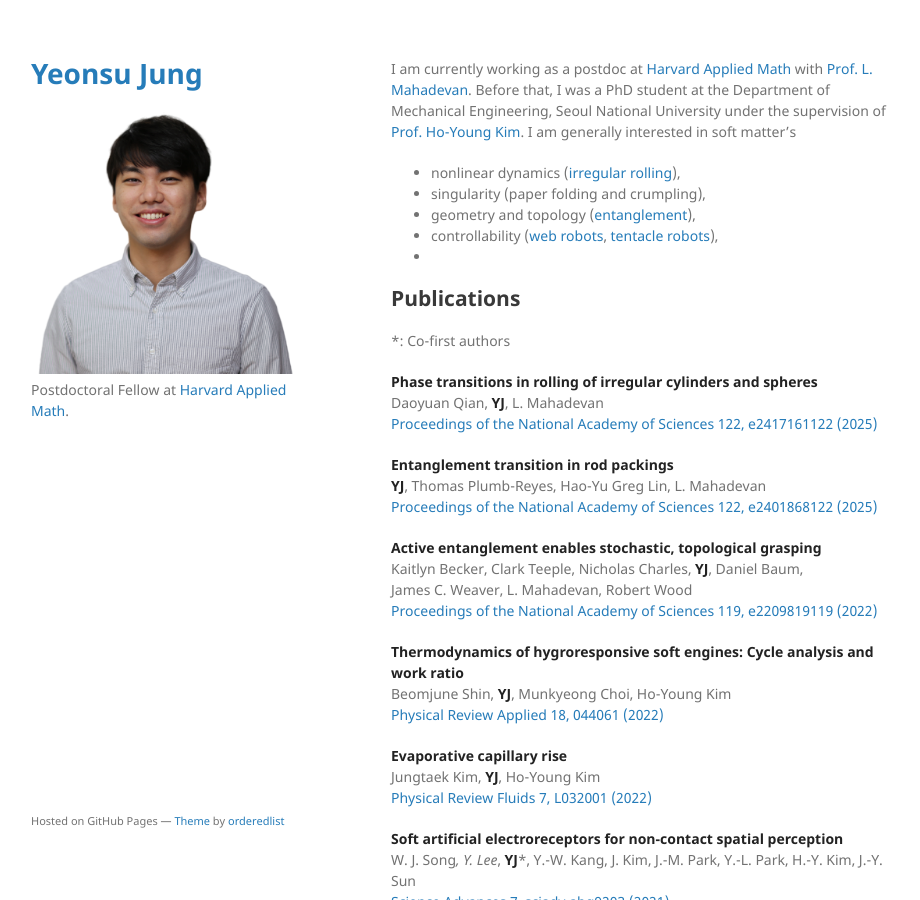
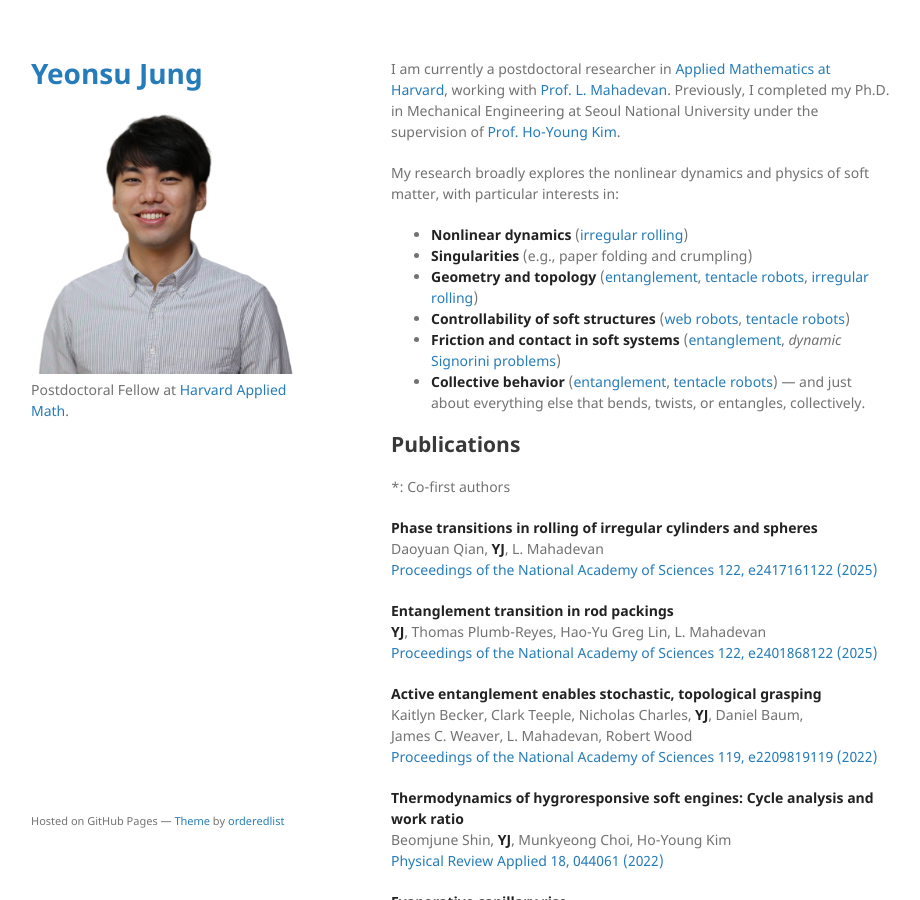
Before and after one commit to yeonsu-jung/website_pages-themes-minimal-c27a30c, a Jekyll site: the page built from index.md, in a window 1280 px wide and 900 px high. Shown: the whole window, without its empty margins (179-1099 px from the left). Built offline with Jekyll 4.4.1, drawn with Linux system fonts in a browser that asks for light colours.

Commit message:
Update index.md

```diff
--- a/index.md
+++ b/index.md
@@ -2,12 +2,17 @@
 layout: default
 ---
 
-I am currently working as a postdoc at [Harvard Applied Math](https://seas.harvard.edu/applied-mathematics) with [Prof. L. Mahadevan](https://softmath.seas.harvard.edu/). Before that, I was a PhD student at the Department of Mechanical Engineering, Seoul National University under the supervision of [Prof. Ho-Young Kim](https://fluids.snu.ac.kr/). I am generally interested in soft matter's
-- nonlinear dynamics ([irregular rolling](https://www.pnas.org/doi/10.1073/pnas.2417161122)),
-- singularity (paper folding and crumpling),
-- geometry and topology ([entanglement](https://www.pnas.org/doi/10.1073/pnas.2401868122)),
-- controllability ([web robots](https://www.science.org/doi/10.1126/scirobotics.aaz5405), [tentacle robots](https://www.pnas.org/doi/10.1073/pnas.2209819119)),
--
+I am currently a postdoctoral researcher in [Applied Mathematics at Harvard](https://seas.harvard.edu/applied-mathematics), working with [Prof. L. Mahadevan](https://softmath.seas.harvard.edu/). Previously, I completed my Ph.D. in Mechanical Engineering at Seoul National University under the supervision of [Prof. Ho-Young Kim](https://fluids.snu.ac.kr/).
+
+My research broadly explores the nonlinear dynamics and physics of soft matter, with particular interests in:
+- **Nonlinear dynamics** ([irregular rolling](https://www.pnas.org/doi/10.1073/pnas.2417161122))
+- **Singularities** (e.g., paper folding and crumpling)
+- **Geometry and topology** ([entanglement](https://www.pnas.org/doi/10.1073/pnas.2401868122), [tentacle robots](https://www.pnas.org/doi/10.1073/pnas.2209819119), [irregular rolling](https://www.pnas.org/doi/10.1073/pnas.2417161122))
+- **Controllability of soft structures** ([web robots](https://www.science.org/doi/10.1126/scirobotics.aaz5405), [tentacle robots](https://www.pnas.org/doi/10.1073/pnas.2209819119))
+- **Friction and contact in soft systems** ([entanglement](https://www.pnas.org/doi/10.1073/pnas.2401868122), *dynamic* [Signorini problems](https://en.wikipedia.org/wiki/Signorini_problem))
+- **Collective behavior** ([entanglement](https://www.pnas.org/doi/10.1073/pnas.2401868122), [tentacle robots](https://www.pnas.org/doi/10.1073/pnas.2209819119))
+— and just about everything else that bends, twists, or entangles, collectively.
+
 
 <!-- [Research statement](./research-statement.html) -->
 
```
